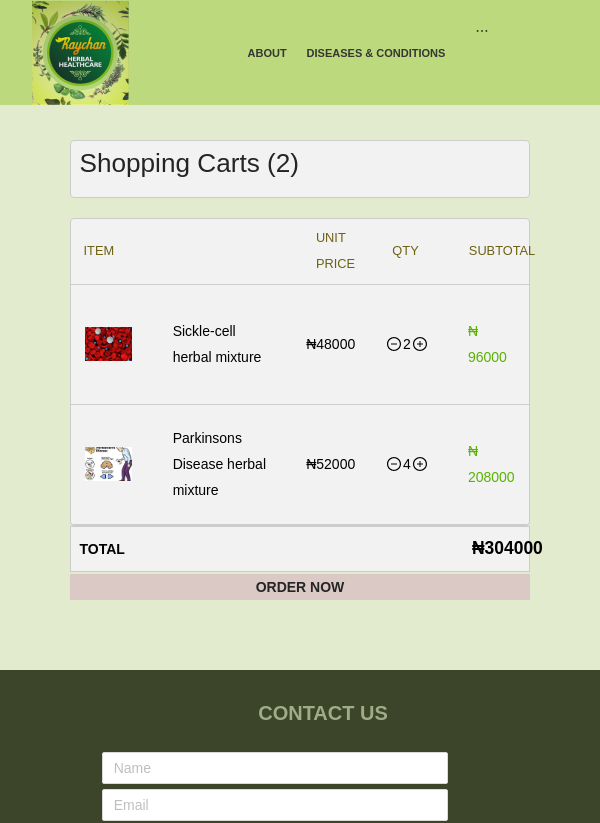
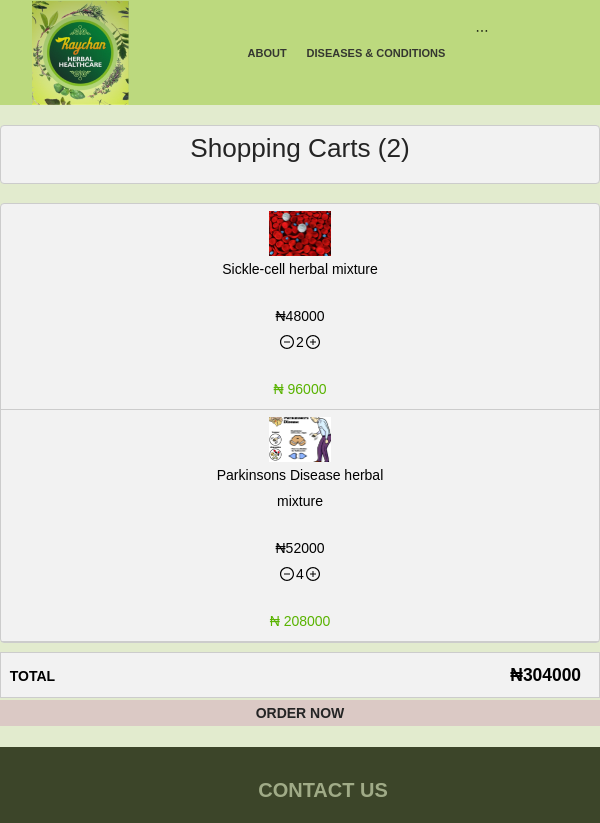
Before and after one commit to damigreen/raychan-frontend, a React (Create React App) app: page /cart in a window 600 px wide. Shown: the top 823 px of the page. Built offline with nearby package versions, Linux system fonts and the light colour scheme.

Commit message:
Added responsiveeness for landscape mobile view

```diff
--- a/src/components/app/media-queries.scss
+++ b/src/components/app/media-queries.scss
@@ -292,6 +292,91 @@
       text-align: center;
     }
 
+    /* Cart */
+
+    #cart {
+      margin: auto;
+      width: 100%;
+
+      .title {
+        margin-top: 20px;
+        text-align: center;
+      }
+
+      .cart-content {
+        // background-color: green;
+        max-width: 100%;
+        margin-bottom: 0.5em;
+        // margin: 10px auto;
+
+        .header {
+          display: none;
+          width: 100%;
+          font-size: 11px;
+
+        }
+
+        .shopping-items {
+          display: block;
+          height: auto;
+          width: auto;
+          max-width: 750px;
+
+          .item-image {
+            margin: auto;
+            // vertical-align: middle;
+          }
+
+          .item-description {
+            text-align: center;
+            margin: auto;
+            margin-bottom: 1.5em;
+            width: 200px;
+          }
+
+          .item-price {
+            margin: auto;
+            text-align: center;
+            width: 100px;
+          }
+
+          .item-quantity {
+            margin: auto;
+            width: 100px;
+            text-align: center;
+            margin-bottom: 1.5em;
+          }
+
+          .item-subtotal {
+            width: 100px;
+            margin: auto;
+            text-align: center;
+          }
+
+        }
+
+      }
+      .total-wrap {
+        // width: 300px;
+        // width: auto;
+        max-width: 800px;
+
+
+        .total-text {
+        }
+
+        .total-value {
+          width: 80px;
+        }
+      }
+
+      .order-now {
+        margin-bottom: 1.5em;
+        height: 30  px;
+      }
+    }
+
+
 
 
    /* Footer */
```
